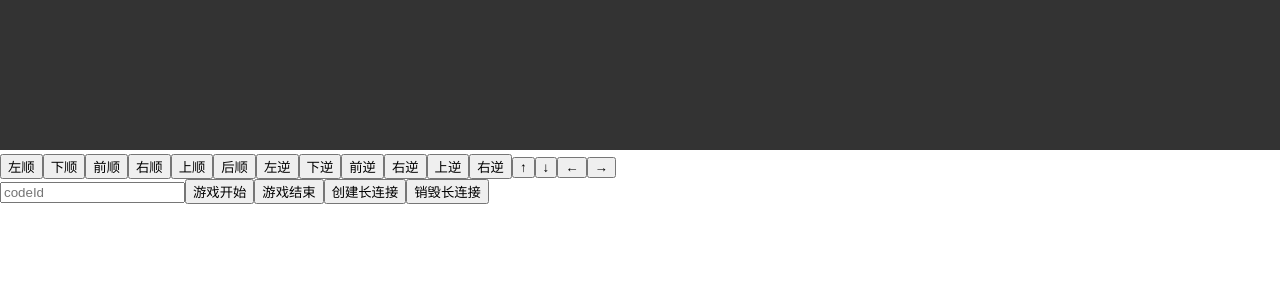
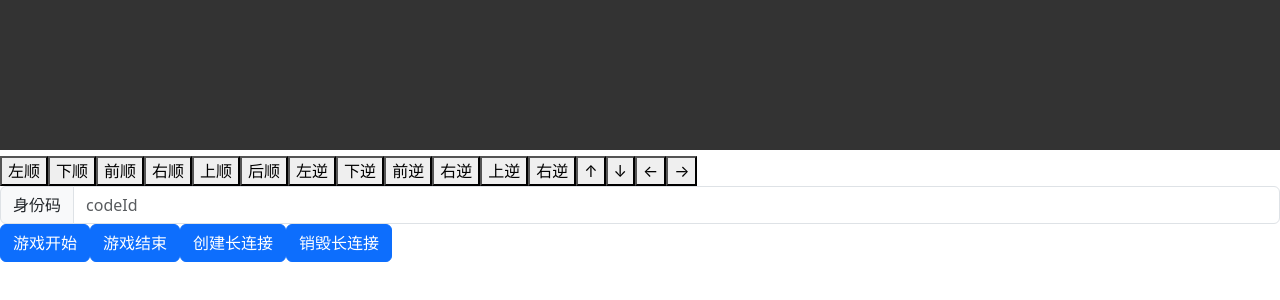
Before and after one commit to TomoGaSukunai/dualcube, a React (Vite) app: page / in a window 1280 px wide. Shown: the part 490-790 px from the top of the page. Built offline with nearby package versions, Linux system fonts and the light colour scheme.

Commit message:
Import bootstrap

```diff
--- a/src/App.tsx
+++ b/src/App.tsx
@@ -1,5 +1,6 @@
 import './App.css';
 import DualCubeCanvas from './DualCubeCanvas';
+import 'bootstrap/dist/css/bootstrap.min.css';
 function App() {
 
   return (
--- a/src/DualCubeCanvas.tsx
+++ b/src/DualCubeCanvas.tsx
@@ -39,7 +39,6 @@ interface glProgram {
     textArchor: WebGLUniformLocation | null
 }
 
-
 const World = {
     projectMatrix: mat4.getPerspective(45, 1, 0.1, 100),
     viewMatrix: mat4.getEye().translate(0, 0, -5),
@@ -47,9 +46,7 @@ const World = {
     program: {} as glProgram,
 };
 
-
 let timestamp = Date.now();
-
 
 function shaderProgramInit(gl: WebGL2RenderingContext, vertSource: string, fragSource: string) {
 
@@ -323,13 +320,15 @@ function DualCubeCanvas() {
             gl.texParameteri(gl.TEXTURE_2D, gl.TEXTURE_MIN_FILTER, gl.LINEAR_MIPMAP_NEAREST);
             gl.generateMipmap(gl.TEXTURE_2D);
 
+
+            const textSize = 0.2;
             const coordBuffer = gl.createBuffer();
             gl.bindBuffer(gl.ARRAY_BUFFER, coordBuffer);
             gl.bufferData(gl.ARRAY_BUFFER, new Float32Array([
-                -0.5, -0.5,
-                0.5, -0.5,
-                -0.5, 0.5,
-                0.5, 0.5,
+                -textSize, -textSize,
+                textSize, -textSize,
+                -textSize, textSize,
+                textSize, textSize,
             ]), gl.STATIC_DRAW);
 
             const uvsBuffer = gl.createBuffer();
@@ -363,6 +362,8 @@ function DualCubeCanvas() {
 
             const deltaTime = Date.now() - timestamp;
             timestamp = Date.now();
+
+
             World.moveMatrix.rotateY(rY.current);
             World.moveMatrix.rotateX(rX.current);
 
@@ -424,6 +425,7 @@ function DualCubeCanvas() {
 
 
             //draw texture part
+            gl.enable(gl.DEPTH_TEST);
             gl.useProgram(World.program.texProgram);
             gl.uniformMatrix4fv(World.program.texPmatrix, false, World.projectMatrix);
             gl.uniformMatrix4fv(World.program.texVmatrix, false, World.viewMatrix);
@@ -433,7 +435,6 @@ function DualCubeCanvas() {
                 const block = Blocks[idx];
                 gl.uniformMatrix4fv(World.program.texLmatrix, false, block.moveMatrix);
                 for (const texBuffer of block.texProgramBuffers) {
-                    // gl.activeTexture(gl.TEXTURE0 + 2);
                     gl.bindBuffer(gl.ARRAY_BUFFER, texBuffer.coordinatesBuffer);
                     gl.vertexAttribPointer(World.program.texCoord, 3, gl.FLOAT, false, 0, 0);
                     gl.bindBuffer(gl.ARRAY_BUFFER, texBuffer.uvsBuffer);
@@ -454,6 +455,7 @@ function DualCubeCanvas() {
             gl.uniformMatrix4fv(World.program.textPmatrix, false, World.projectMatrix);
             gl.uniformMatrix4fv(World.program.textVmatrix, false, World.viewMatrix);
             gl.uniformMatrix4fv(World.program.textMmatrix, false, World.moveMatrix);
+
             for (const info of textInfos) {
                 gl.bindBuffer(gl.ARRAY_BUFFER, info.coordBuffer);
                 gl.vertexAttribPointer(World.program.textCoord, 2, gl.FLOAT, false, 0, 0);
@@ -470,7 +472,6 @@ function DualCubeCanvas() {
             World.moveMatrix = mat4.getEye();
 
             animationFrameId = requestAnimationFrame(render);
-
         };
 
         render();
@@ -510,6 +511,7 @@ function DualCubeCanvas() {
 
     return <>
         <canvas ref={canvasRef} />
+        <>
             <button onClick={() => handleRotate(0, true)}>左顺</button>
             <button onClick={() => handleRotate(1, true)}>下顺</button>
             <button onClick={() => handleRotate(2, true)}>前顺</button>
@@ -522,10 +524,13 @@ function DualCubeCanvas() {
             <button onClick={() => handleRotate(3, false)}>右逆</button>
             <button onClick={() => handleRotate(4, false)}>上逆</button>
             <button onClick={() => handleRotate(5, false)}>右逆</button>
+        </>
+        <>
             <button onClick={() => handleViewRotate(0, -0.1)}>↑</button>
             <button onClick={() => handleViewRotate(0, 0.1)}>↓</button>
             <button onClick={() => handleViewRotate(-0.1, 0)}>←</button>
             <button onClick={() => handleViewRotate(0.1, 0)}>→</button>
+        </>
         <ApiDom callback={cmd => handleRotateCommand(cmd)} />
     </>;
 
--- a/src/bili-api/index.tsx
+++ b/src/bili-api/index.tsx
@@ -1,17 +1,20 @@
 import axios from "axios";
 import { createSocket, destroySocket } from "./socket";
 import { useEffect, useRef } from "react";
+import { Button, InputGroup, Form } from "react-bootstrap";
+
 
 const api = axios.create({
     baseURL: "/api"
 });
 
 function ApiDom({ callback }: { callback: ({ name, rotate }: { name: string, rotate: number }) => void }) {
-    // 替换你的秘钥
-    // 替换你的主播身份码
+
+    // 主播身份码
     const codeId = useRef<HTMLInputElement | null>(null);
-    // 替换你的app应用 [这里测试为互动游戏]
+    // 你的app应用
     const appId = 1743849192865;
+
     // [向 node server请求接口后自动返回]
     const gameId = useRef<string | null>(null);
     // v2改为server response 服务器返回websocket信息，而非手动获取
@@ -172,13 +175,16 @@ function ApiDom({ callback }: { callback: ({ name, rotate }: { name: string, rot
 
 
     return (
-        <div>
-            <input ref={codeId} placeholder="codeId" />
-            <button onClick={gameStart}>游戏开始</button>
-            <button onClick={gameEnd}>游戏结束</button>
-            <button onClick={handleCreateSocket}>创建长连接</button>
-            <button onClick={handleDestroySocket}>销毁长连接</button>
-        </div>
+        <>
+            <InputGroup>
+                <InputGroup.Text>身份码</InputGroup.Text>
+                <Form.Control placeholder="codeId" ref={codeId}/>
+            </InputGroup>
+            <Button onClick={gameStart}>游戏开始</Button>
+            <Button onClick={gameEnd}>游戏结束</Button>
+            <Button onClick={handleCreateSocket}>创建长连接</Button>
+            <Button onClick={handleDestroySocket}>销毁长连接</Button>
+        </>
     );
 }
 
```
Lines whose indentation alone changed are shown as unchanged.
